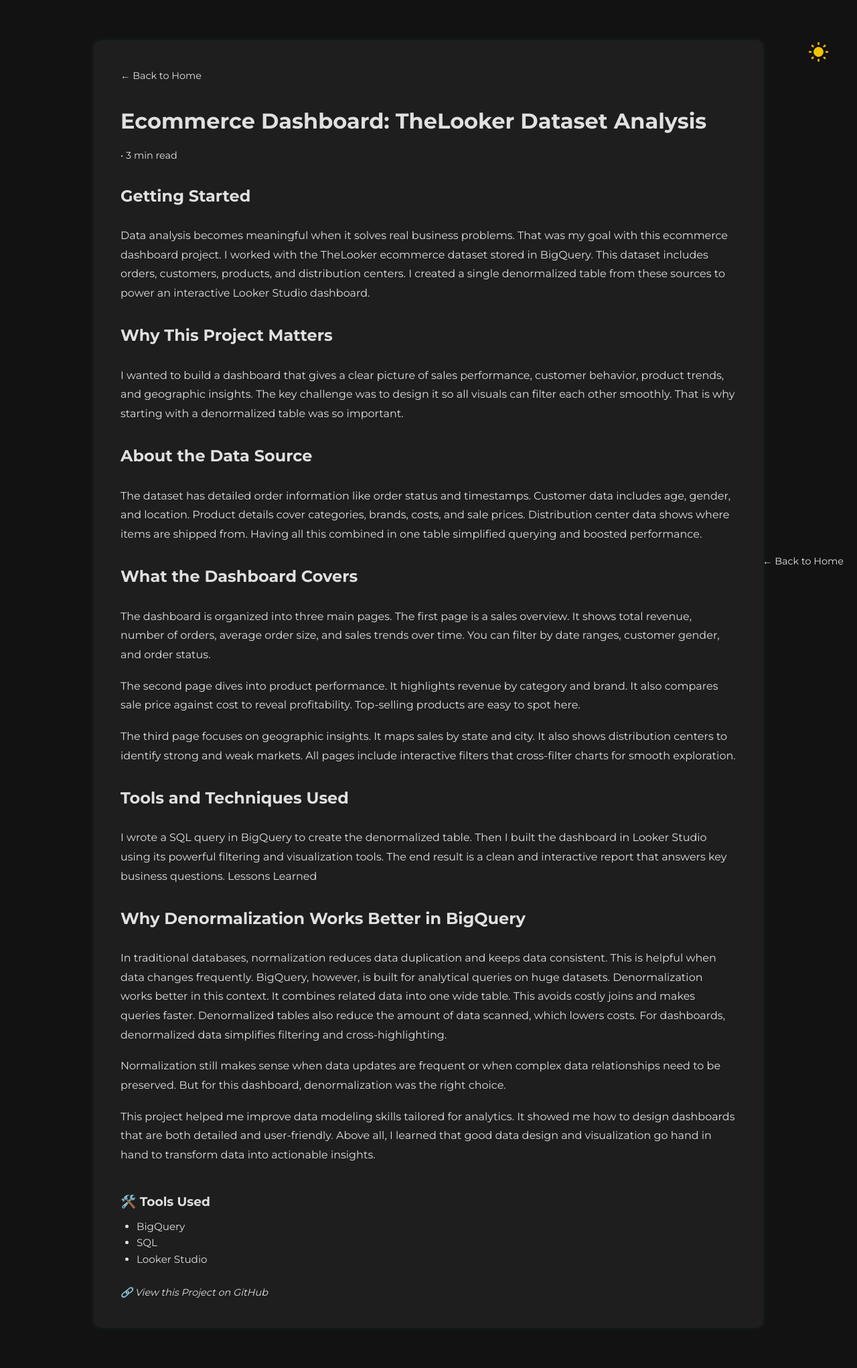
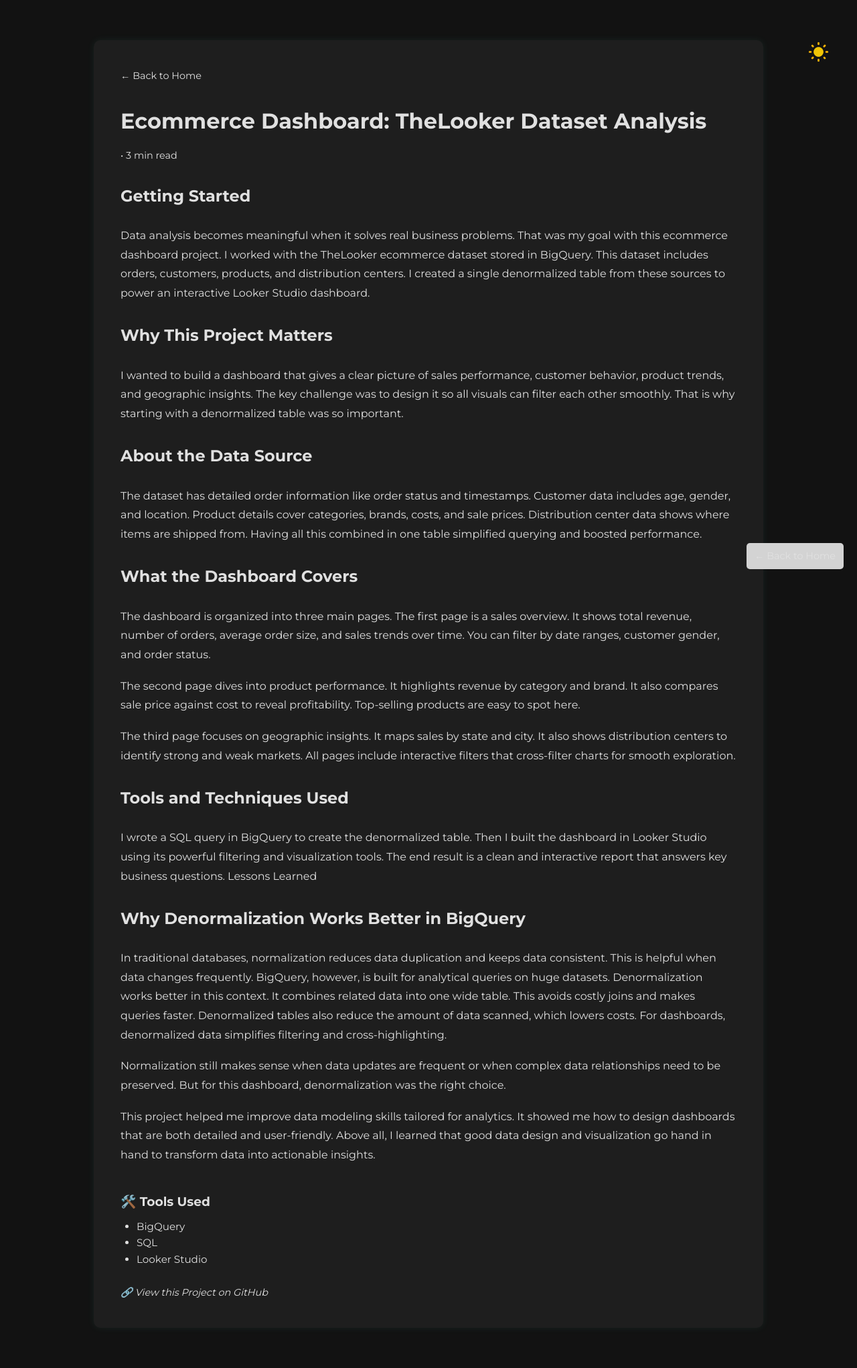
Before and after one commit to Fassilsis/fassilsis.github.io, a Jekyll site: the page built from projects/thelooker-ecommerce-dashboard.md, in a window 1280 px wide. Shown: the whole page at 67% size. Built offline with Jekyll 4.4.1, drawn with Linux system fonts in a browser that asks for light colours.

Commit message:
Update project.html

```diff
--- a/_layouts/project.html
+++ b/_layouts/project.html
@@ -41,8 +41,8 @@ layout: default
       </div>
       {% endif %}
 
-      <a href="/" class="back-link" style="position: fixed; bottom: 20px; right: 20px; display: block; text-align: right; z-index: 1000;">
-          ← Back to Home
+      <a href="/" class="back-link" style="position: fixed; bottom: 20px; right: 20px; display: block; text-align: right; z-index: 1000; background-color: #d3d3d3; padding: 8px 12px; border-radius: 5px;">
+        ← Back to Home
       </a>
     </div>
   </div>
```
